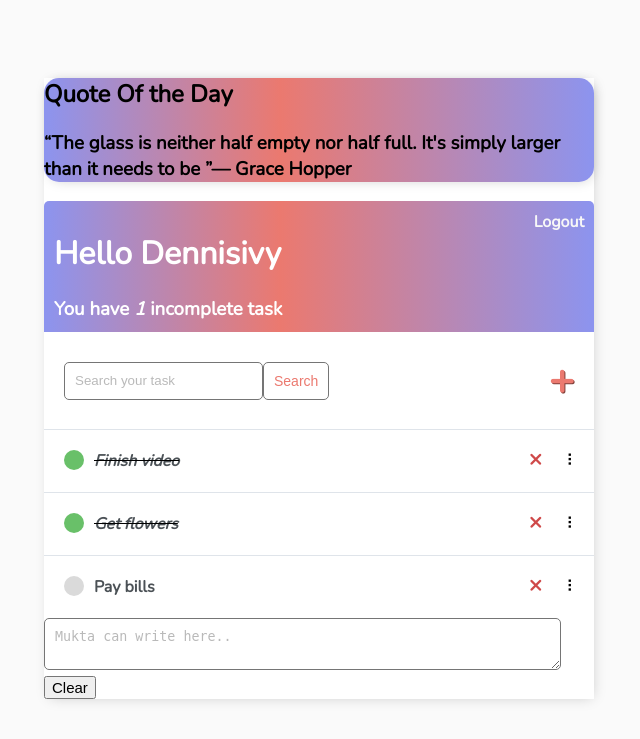
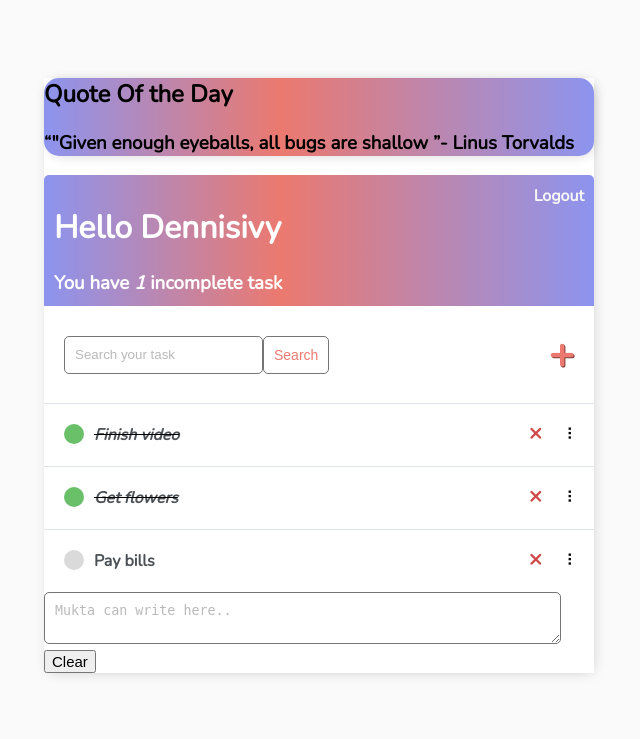
Before and after one commit to Abhishek-Gawande/Project-Musings, a Django app: page / in a window 1280 px wide. Shown: the top 739 px of the page, without its empty margins (321-961 px from the left). Run offline with Django 3.2, Linux system fonts and the light colour scheme; a user stored in the database is signed in; data comes from the database, SQL or seed files in the repository; both versions use the stored data as it was after the commit.

Commit message:
Add files via upload

```diff
--- a/base/templates/base/task_list.html
+++ b/base/templates/base/task_list.html
@@ -1,8 +1,8 @@
 {% extends 'base/main.html' %} {% block content %}
 <div class="container2">
     <h2>Quote Of the Day</h2>
-    <h3><q>The glass is neither half empty nor half full. It's simply larger than it needs to be
-</q>— Grace Hopper</h3>
+    <h3><q>"Given enough eyeballs, all bugs are shallow
+</q>- Linus Torvalds </h3>
 </div>
 
 
```
Also changed, not shown: db.sqlite3.
